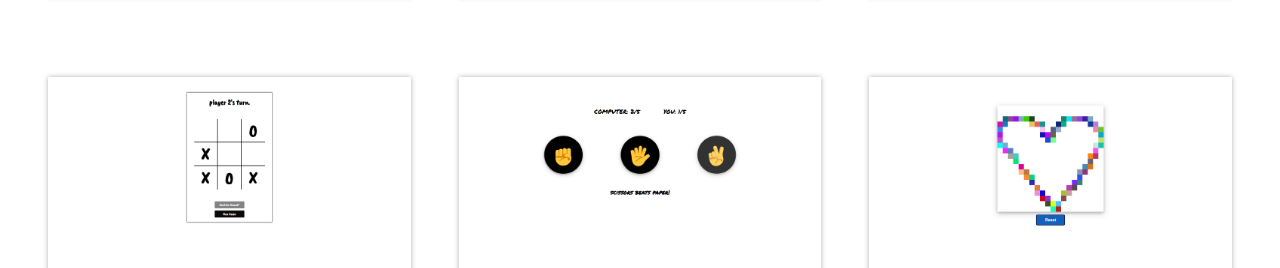
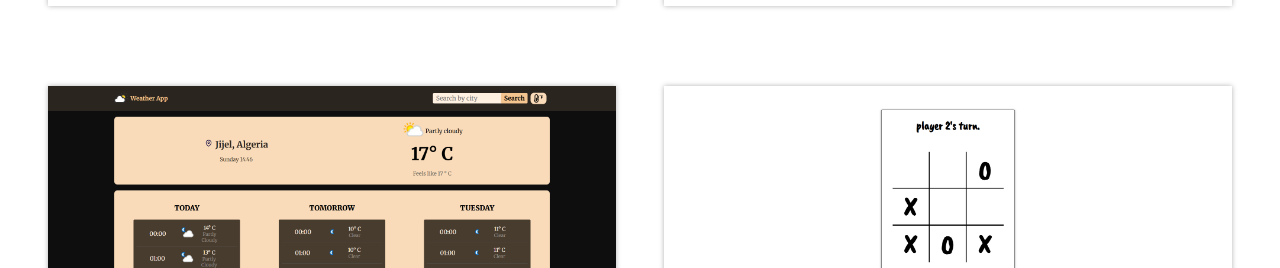
Before and after one commit to CheraHamza/portfolio, a website built with webpack: page src/index.html in a window 1280 px wide. Shown: the part 1172-1440 px from the top of the page. Built offline with nearby package versions, Linux system fonts and the light colour scheme.

Commit message:
fix(css): enhance project grid layout for better responsiveness

```diff
--- a/src/style.css
+++ b/src/style.css
@@ -114,7 +114,7 @@ main h1 {
 .projects {
 	display: grid;
 	justify-content: center;
-	grid-template-columns: repeat(auto-fill, minmax(18rem, 1fr));
+	grid-template-columns: repeat(auto-fill, minmax(min(100%, 23rem), 1fr));
 	gap: 5rem 3rem;
 }
 
```
